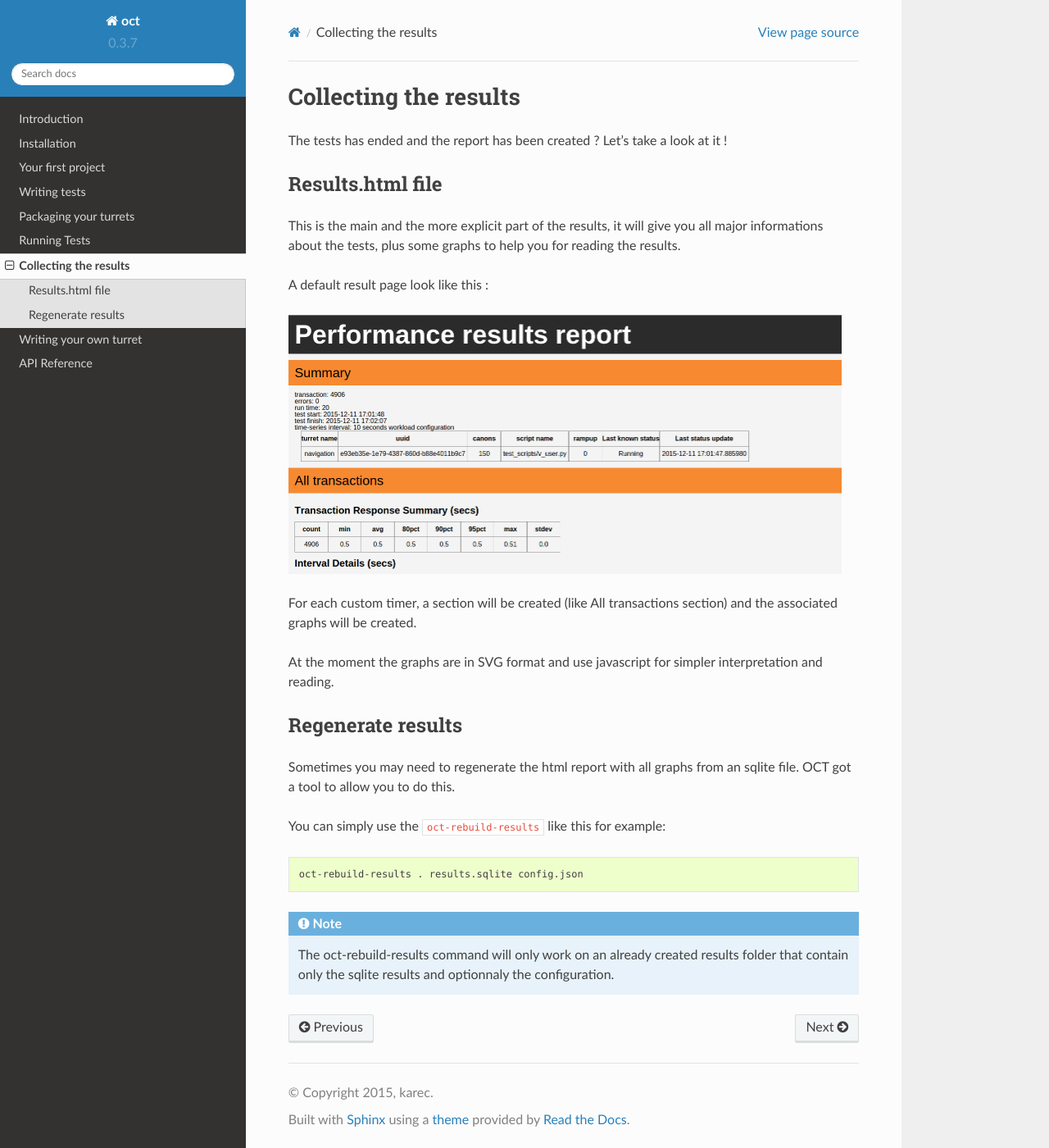
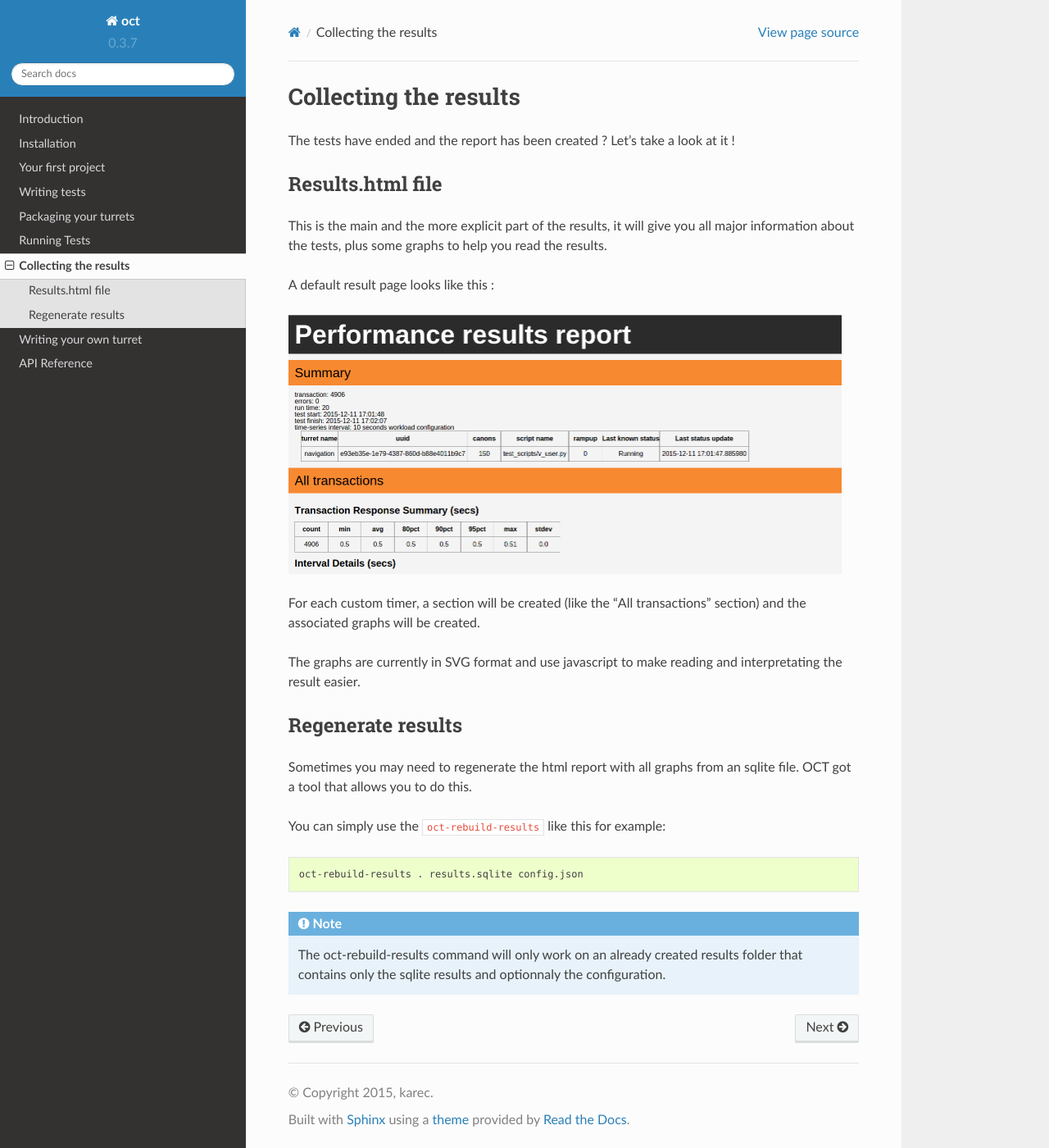
Before and after one commit to TheGhouls/oct, a Sphinx documentation site: the page built from doc/collecting_results.rst, in a window 1280 px wide and 1400 px high. Shown: the whole window at 82% size. Built offline with Sphinx 7.4.7 and the Read the Docs theme 2.0.0, drawn with Linux system fonts in a browser that asks for light colours; pages that are not in the unit, such as notebooks, are missing from menus.

Commit message:
Fix grammar and usage
- Third person grammar.

- Information is NEVER plural

- A tool "to allow" sounds weird. Prefer "a tool that allows". (Or, even
  better, "a tool to do this").

```diff
--- a/doc/collecting_results.rst
+++ b/doc/collecting_results.rst
@@ -1,28 +1,28 @@
 Collecting the results
 ======================
 
-The tests has ended and the report has been created ? Let's take a look at it !
+The tests have ended and the report has been created ? Let's take a look at it !
 
 Results.html file
 -----------------
 
-This is the main and the more explicit part of the results, it will give you all major informations about the tests, plus
-some graphs to help you for reading the results.
+This is the main and the more explicit part of the results, it will give you all major information about the tests, plus
+some graphs to help you read the results.
 
-A default result page look like this :
+A default result page looks like this :
 
 .. image:: images/oct-results.png
     :scale: 50%
 
-For each custom timer, a section will be created (like All transactions section) and the associated graphs will be created.
+For each custom timer, a section will be created (like the "All transactions" section) and the associated graphs will be created.
 
-At the moment the graphs are in SVG format and use javascript for simpler interpretation and reading.
+The graphs are currently in SVG format and use javascript to make reading and interpretating the result easier.
 
 Regenerate results
 ------------------
 
-Sometimes you may need to regenerate the html report with all graphs from an sqlite file. OCT got a tool to allow you to
-do this.
+Sometimes you may need to regenerate the html report with all graphs from an sqlite file.
+OCT got a tool that allows you to do this.
 
 You can simply use the ``oct-rebuild-results`` like this for example:
 
@@ -32,5 +32,5 @@ You can simply use the ``oct-rebuild-results`` like this for example:
 
 .. note::
 
-    The oct-rebuild-results command will only work on an already created results folder that contain only the sqlite results
+    The oct-rebuild-results command will only work on an already created results folder that contains only the sqlite results
     and optionnaly the configuration.
```
